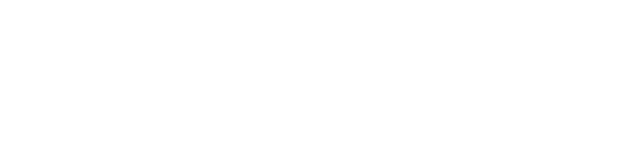
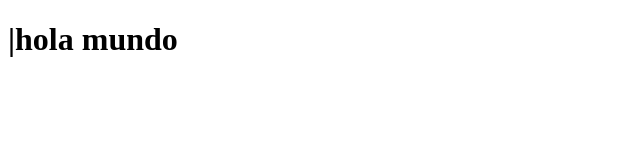
Before and after one commit to JackZambrano/prueba, a plain HTML site: page index.html in a window 1280 px wide. Shown: the whole page, without its empty margins (0-640 px from the left). Drawn offline with Linux system fonts and the light colour scheme.

Commit message:
segunda wbd

```diff
--- a/index.html
+++ b/index.html
@@ -7,7 +7,7 @@
     <title>Document</title>
 </head>
 <body>
-
+    <h1>|hola mundo</h1>
     <script src="funciones.js"></script>
 </body>
 </html>
```
